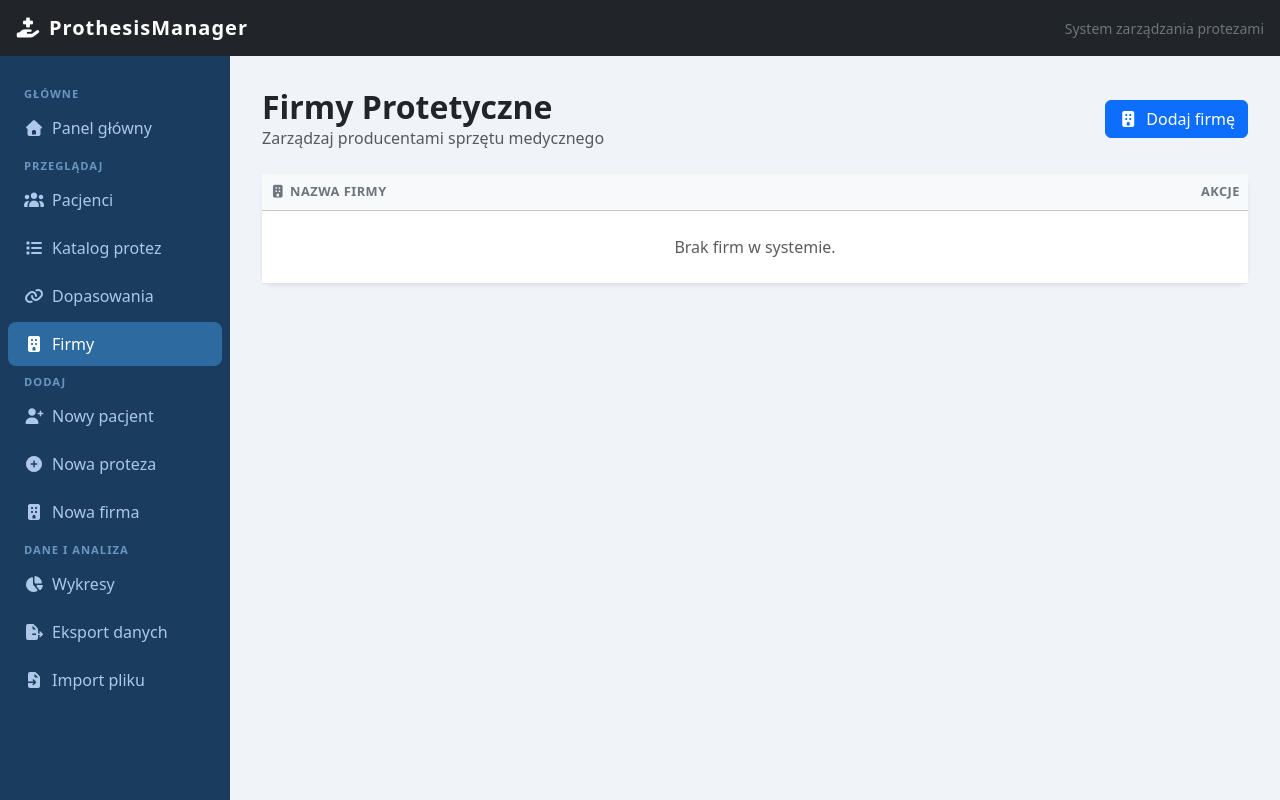
After one commit to nataliastrzoda/django-prosthesis, a Django app: page /companies/ in a window 1280 px wide. The commit adds this page. Run offline with Django 5.2, Linux system fonts and the light colour scheme; data that the repository does not hold is empty; some libraries are stand-ins or nearby versions.

Commit message:
FINALNA WERSJA

```diff
--- a/web_app_project/templates/base.html
+++ b/web_app_project/templates/base.html
@@ -93,9 +93,16 @@
           <i class="fa-solid fa-list me-2"></i>Katalog protez
         </a>
       </li>
+
       <li class="nav-item">
         <a class="nav-link {% if 'matches' in request.path %}active{% endif %}" href="{% url 'matches_list' %}">
           <i class="fa-solid fa-link me-2"></i>Dopasowania
+        </a>
+      </li>
+
+      <li class="nav-item">
+        <a class="nav-link {% if 'companies' in request.path %}active{% endif %}" href="{% url 'companies_list' %}">
+          <i class="fa-solid fa-building me-2"></i>Firmy
         </a>
       </li>
 
--- /dev/null
+++ b/web_app_project/templates/companies_list.html
@@ -0,0 +1,44 @@
+{% extends 'base.html' %}
+{% block title %}Lista Firm{% endblock %}
+
+{% block content %}
+<div class="d-flex justify-content-between align-items-center mb-4">
+  <div>
+    <h2 class="mb-0 fw-bold">Firmy Protetyczne</h2>
+    <p class="text-muted mb-0">Zarządzaj producentami sprzętu medycznego</p>
+  </div>
+  <a href="{% url 'add_company' %}" class="btn btn-primary">
+    <i class="fa-solid fa-building me-2"></i>Dodaj firmę
+  </a>
+</div>
+
+<div class="card shadow-sm border-0">
+  <div class="card-body p-0">
+    <table class="table table-hover mb-0">
+      <thead class="table-light">
+        <tr>
+          <th><i class="fa-solid fa-building me-1"></i>Nazwa Firmy</th>
+          <th class="text-end">Akcje</th>
+        </tr>
+      </thead>
+      <tbody>
+        {% for company in companies %}
+        <tr>
+          <td class="fw-semibold align-middle">{{ company.name }}</td>
+          <td class="text-end">
+            <a href="{% url 'edit_company' company.id %}" class="btn btn-sm btn-outline-primary">
+              <i class="fa-solid fa-pen-to-square me-1"></i>Edytuj
+            </a>
+            <a href="{% url 'delete_company' company.id %}" class="btn btn-sm btn-outline-danger">
+              <i class="fa-solid fa-trash me-1"></i>Usuń
+            </a>
+          </td>
+        </tr>
+        {% empty %}
+        <tr><td colspan="2" class="text-center text-muted py-4">Brak firm w systemie.</td></tr>
+        {% endfor %}
+      </tbody>
+    </table>
+  </div>
+</div>
+{% endblock %}
--- a/web_app_project/templates/matches_list.html
+++ b/web_app_project/templates/matches_list.html
@@ -33,7 +33,7 @@
       </thead>
       <tbody>
         {% for patient in page_obj %}
-        <tr style="cursor: pointer;" data-url="{% url 'patient_profile' patient.id %}" onclick="window.location=this.dataset.url"></tr>
+        <tr style="cursor: pointer;" data-url="{% url 'patient_profile' patient.id %}" onclick="window.location=this.dataset.url">
           <td>
             <div class="fw-bold text-dark">{{ patient.first_name }} {{ patient.last_name }}</div>
           </td>
@@ -48,7 +48,7 @@
           <td class="fw-semibold text-success">{{ patient.budget|floatformat:2 }} zł</td>
           <td class="text-center">
             {% if patient.valid_matches > 0 %}
-              <span class="badge bg-success rounded-pill px-3 py-2 fs-6">{{ patient.valid_matches }} gotowych opcji</span>
+              <span class="badge bg-success rounded-pill px-3 py-2 fs-6">{{ patient.valid_matches }} fizycznie pasujących</span>
             {% else %}
               <span class="badge bg-danger rounded-pill px-3 py-2"><i class="fa-solid fa-xmark"></i> Brak dopasowań</span>
             {% endif %}
--- a/web_app_project/templates/patient_profile.html
+++ b/web_app_project/templates/patient_profile.html
@@ -103,10 +103,10 @@
           <td>
             {% if match.match_score < 0 %}
               <span class="badge bg-danger rounded-pill px-3 py-2"><i class="fa-solid fa-xmark me-1"></i>Nie pasuje fizycznie</span>
-            {% elif match.match_score >= 100 %}
+            {% elif match.match_score == 100 %}
               <span class="badge bg-success rounded-pill px-3 py-2"><i class="fa-solid fa-check-double me-1"></i>100% dopasowania</span>
             {% else %}
-              <span class="badge bg-warning text-dark rounded-pill px-3 py-2"><i class="fa-solid fa-triangle-exclamation me-1"></i>{{ match.match_score|floatformat:0 }}% (Brakuje środków)</span>
+              <span class="badge bg-warning text-dark rounded-pill px-3 py-2"><i class="fa-solid fa-triangle-exclamation me-1"></i>{{ match.match_score|floatformat:0 }}% (Brakuje budżetu)</span>
             {% endif %}
           </td>
           <td class="text-muted small">{{ match.doctor_notes|default:"-" }}</td>
--- a/web_app_project/urls.py
+++ b/web_app_project/urls.py
@@ -20,6 +20,15 @@ urlpatterns = [
     path("charts/png/",       views.chart_png,       name="chart_png"),
     # Import pliku
     path("import/",           views.import_file,     name="import_file"),
-    # usuwanie pacjenta
-    path("patient/<int:id>/delete/", views.delete_patient, name="delete_patient"),
+
+    # --- EDYCJA I USUWANIE ---
+    path("patient/<int:id>/edit/",     views.edit_patient,      name="edit_patient"),
+    path("patient/<int:id>/delete/",   views.delete_patient,    name="delete_patient"),
+
+    path("prosthesis/<int:id>/edit/",  views.edit_prosthesis,   name="edit_prosthesis"),
+    path("prosthesis/<int:id>/delete/",views.delete_prosthesis, name="delete_prosthesis"),
+
+    path("companies/",                 views.companies_list,    name="companies_list"),
+    path("company/<int:id>/edit/",     views.edit_company,      name="edit_company"),
+    path("company/<int:id>/delete/",   views.delete_company,    name="delete_company"),
 ]
--- a/web_app_project/views.py
+++ b/web_app_project/views.py
@@ -665,7 +665,29 @@ def import_file(request):
 
     return redirect("import_file")
 
-# ── 4. USUWANIE PACJENTA ───────────────────────────────
+
+# ── 4. EDYCJA I USUWANIE (CRUD) ───────────────────────────────
+
+def edit_patient(request, id):
+    patient = get_object_or_404(Patient, id=id)
+    if request.method == "POST":
+        form = PatientForm(request.POST, instance=patient)
+        if form.is_valid():
+            patient = form.save(commit=False)
+            patient.size = calculate_size(patient.amputation_level, patient.circumference)
+            patient.save()
+
+            # Usuwamy stare dopasowania i generujemy na nowo, bo parametry mogły się zmienić
+            PatientProsthesis.objects.filter(patient=patient).delete()
+            for prosthesis in Prosthesis.objects.all():
+                score = calculate_match_score(patient, prosthesis)
+                PatientProsthesis.objects.create(patient=patient, prosthesis=prosthesis, match_score=score)
+
+            messages.success(request, f"Pacjent {patient} został zaktualizowany i dopasowania zostały przeliczone.")
+            return redirect("patients")
+    else:
+        form = PatientForm(instance=patient)
+    return render(request, "add_patient.html", {"form": form})
 
 def delete_patient(request, id):
     patient = get_object_or_404(Patient, id=id)
@@ -673,4 +695,72 @@ def delete_patient(request, id):
         patient.delete()
         messages.success(request, f"Pacjent {patient} został usunięty.")
         return redirect("patients")
-    return render(request, "confirm_delete.html", {"patient": patient})
+    return render(request, "confirm_delete.html", {
+        "title": "Usuń pacjenta",
+        "object_name": f"Pacjent: {patient}",
+        "warning_text": "Operacja jest nieodwracalna. Usunięte zostaną też wszystkie dopasowania tego pacjenta.",
+        "cancel_url": "/patients/"
+    })
+
+
+def edit_prosthesis(request, id):
+    prosthesis = get_object_or_404(Prosthesis, id=id)
+    if request.method == "POST":
+        form = ProsthesisForm(request.POST, instance=prosthesis)
+        if form.is_valid():
+            prosthesis = form.save()
+
+            # Przeliczamy dopasowania, bo zmieniła się cena lub rozmiar protezy
+            PatientProsthesis.objects.filter(prosthesis=prosthesis).delete()
+            for patient in Patient.objects.all():
+                score = calculate_match_score(patient, prosthesis)
+                PatientProsthesis.objects.create(patient=patient, prosthesis=prosthesis, match_score=score)
+
+            messages.success(request, f"Proteza {prosthesis.name} zaktualizowana.")
+            return redirect("prosthesis_list")
+    else:
+        form = ProsthesisForm(instance=prosthesis)
+    return render(request, "add_prosthesis.html", {"form": form})
+
+def delete_prosthesis(request, id):
+    prosthesis = get_object_or_404(Prosthesis, id=id)
+    if request.method == "POST":
+        prosthesis.delete()
+        messages.success(request, f"Proteza {prosthesis.name} usunięta.")
+        return redirect("prosthesis_list")
+    return render(request, "confirm_delete.html", {
+        "title": "Usuń protezę",
+        "object_name": f"Proteza: {prosthesis.name}",
+        "warning_text": "Operacja usunie protezę z systemu oraz wszystkie powiązane z nią dopasowania.",
+        "cancel_url": "/prostheses/"
+    })
+
+
+def companies_list(request):
+    companies = Company.objects.all().order_by("name")
+    return render(request, "companies_list.html", {"companies": companies})
+
+def edit_company(request, id):
+    company = get_object_or_404(Company, id=id)
+    if request.method == "POST":
+        form = CompanyForm(request.POST, instance=company)
+        if form.is_valid():
+            form.save()
+            messages.success(request, f"Firma {company.name} zaktualizowana.")
+            return redirect("companies_list")
+    else:
+        form = CompanyForm(instance=company)
+    return render(request, "add_company.html", {"form": form})
+
+def delete_company(request, id):
+    company = get_object_or_404(Company, id=id)
+    if request.method == "POST":
+        company.delete()
+        messages.success(request, f"Firma {company.name} usunięta.")
+        return redirect("companies_list")
+    return render(request, "confirm_delete.html", {
+        "title": "Usuń firmę",
+        "object_name": f"Firma: {company.name}",
+        "warning_text": "UWAGA! Usunięcie firmy usunie również WSZYSTKIE jej protezy oraz przypisane do nich dopasowania!",
+        "cancel_url": "/companies/"
+    })
```
Also changed, not shown: web_app_project/templates/confirm_delete.html (+6 -6 lines), web_app_project/templates/patients.html (+10 -5 lines), web_app_project/templates/prosthesis_list.html (+10 -0 lines).
